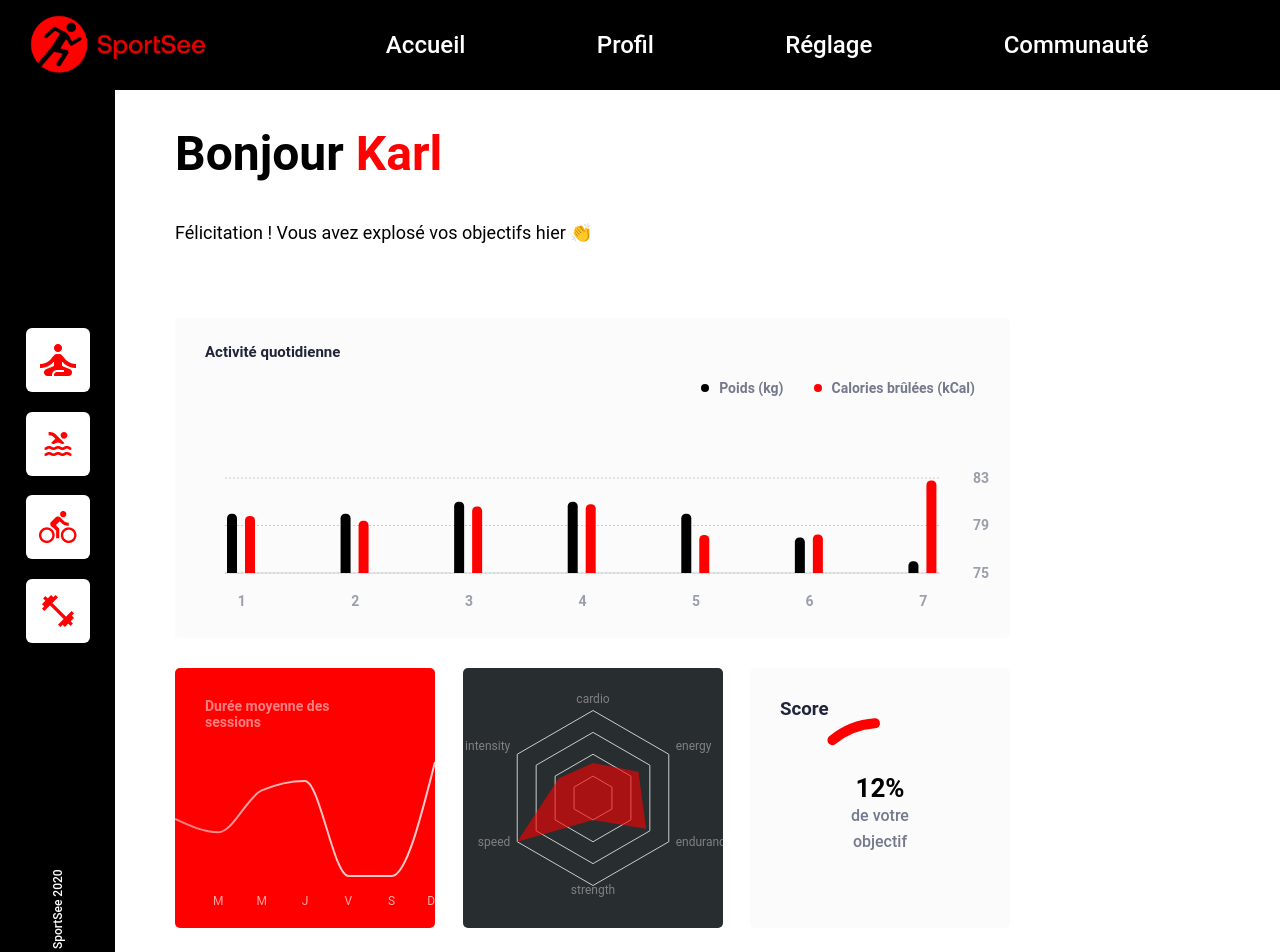
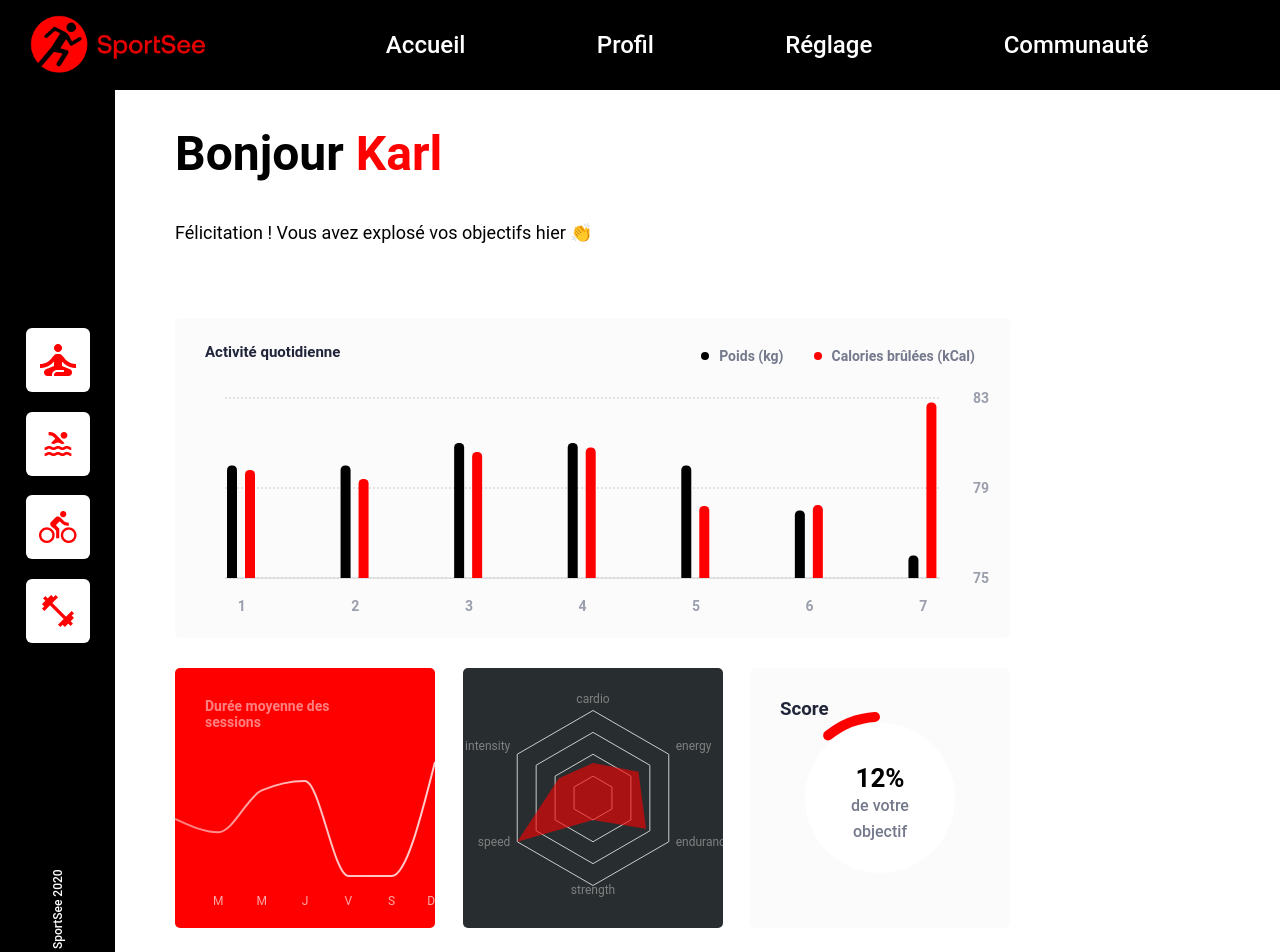
Before and after one commit to LouisMichelin/Projet12-SportSee, a React (Vite) app: page /12 in a window 1280 px wide. Shown: the top 952 px of the page. Built offline with nearby package versions, Linux system fonts and the light colour scheme.

Commit message:
<Score /> : background color du Score en #ffffff + arrondi avec Padding : 100% OK

```diff
--- a/src/components/Daily/Daily.jsx
+++ b/src/components/Daily/Daily.jsx
@@ -90,7 +90,7 @@ function Daily({ useParamID }) {
                {/*ABSCISSES*/}
                <XAxis
                   dataKey="day"
-                  height={60}
+                  height={55}
                   width={"auto"}
                   tickLine={false}
                   axisLine={{ stroke: "#d1d2d6" }}
@@ -131,7 +131,11 @@ function Daily({ useParamID }) {
                   cursor={{ fill: "#C4C4C480" }}
                />
                {/*LEGEND*/}
-               <Legend verticalAlign="top" content={RenderCustomizedLegend} />
+               <Legend
+                  verticalAlign="top"
+                  content={RenderCustomizedLegend}
+                  height={50}
+               />
                {/*BAR: KILOS*/}
                <Bar
                   yAxisId="right"
--- a/src/components/Daily/Daily.scss
+++ b/src/components/Daily/Daily.scss
@@ -1,18 +1,13 @@
 .DailyWrapper {
    height: 320px;
    width: 835px;
-
    background-color: #fbfbfb;
    border-radius: 5px;
-   // @media (min-width: 1101px) {
-   //    width: 835px;
-   // }
 }
 .DailyTitle {
    position: absolute;
    margin-left: 30px;
    padding-top: 25px;
-   // padding-bottom: 20px;
    color: #20253a;
    font-size: 15px;
    font-weight: 600;
@@ -25,10 +20,10 @@
    flex-direction: row;
    justify-content: end;
    width: 100%;
-   position: relative;
+   position: absolute;
    right: 25px;
-   margin-bottom: 50px;
 }
+
 .LegendPoids,
 .LegendCalories {
    height: 100%;
--- a/src/components/Score/Score.jsx
+++ b/src/components/Score/Score.jsx
@@ -62,8 +62,8 @@ function Score({ useParamID }) {
                // cx="50%"
                // cy="50%"
                // innerRadius="75%"
-               innerRadius="60%"
-               outerRadius="70%"
+               innerRadius="65%"
+               outerRadius="75%"
                data={graphData}
                // style={{ position: "absolute", width: "200px", height: "200px" }}
                // style={{ position: "absolute" }}
--- a/src/components/Score/Score.scss
+++ b/src/components/Score/Score.scss
@@ -23,6 +23,12 @@
    width: 100px;
    height: 100px;
    bottom: 50px;
+   background-color: #ffffff;
+   border-radius: 50%;
+   padding-bottom: 10px;
+   padding-top: 40px;
+   padding-right: 25px;
+   padding-left: 25px;
 }
 .score {
    font-size: 26px;
```
